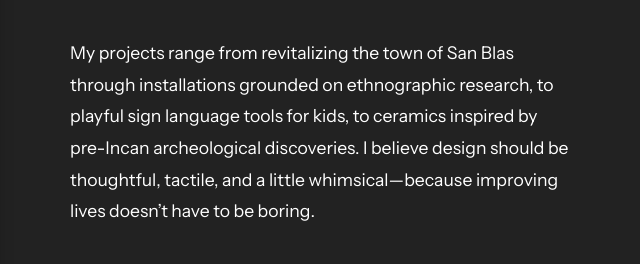
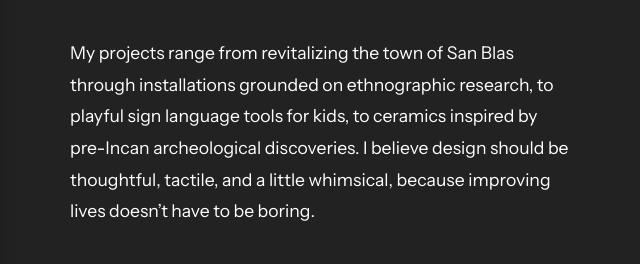
Before and after one commit to mvhw593/portfolio, a plain HTML site: page about.html in a window 1280 px wide. Shown: the part 395-659 px from the top of the page, 610-1250 px from the left. Drawn offline with Linux system fonts and the light colour scheme.

Commit message:
Update about.html

```diff
--- a/about.html
+++ b/about.html
@@ -54,7 +54,7 @@
           <div class="about-text">
             <h1 class="intro-heading">Hi, I'm Mellissa He</h1>
             <p><b> I’m an industrial and UX designer passionate about crafting thoughtful, accessible, and intuitive design solutions. I combine physical and digital thinking to design for real-world impact.</b></p>
-            <p>My projects range from revitalizing the town of San Blas through installations grounded on ethnographic research, to playful sign language tools for kids, to ceramics inspired by pre-Incan archeological discoveries. I believe design should be thoughtful, tactile, and a little whimsical—because improving lives doesn’t have to be boring.</p>
+            <p>My projects range from revitalizing the town of San Blas through installations grounded on ethnographic research, to playful sign language tools for kids, to ceramics inspired by pre-Incan archeological discoveries. I believe design should be thoughtful, tactile, and a little whimsical, because improving lives doesn’t have to be boring.</p>
             <!-- 🔗 Social Icons -->
             <div class="about-socials">
               <a href="mailto:mellissa-he@outlook.com" target="_blank" aria-label="Email">
```
